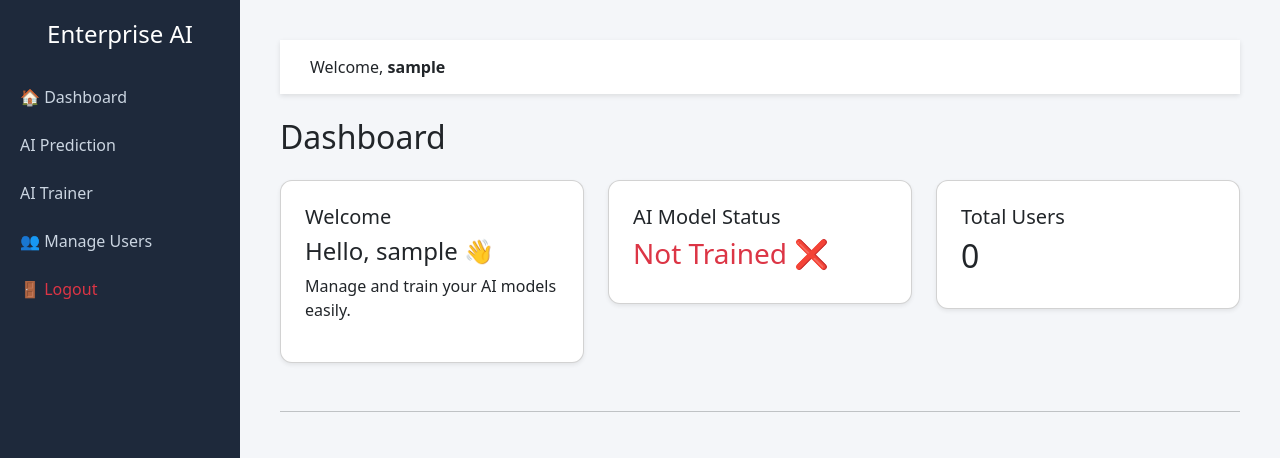
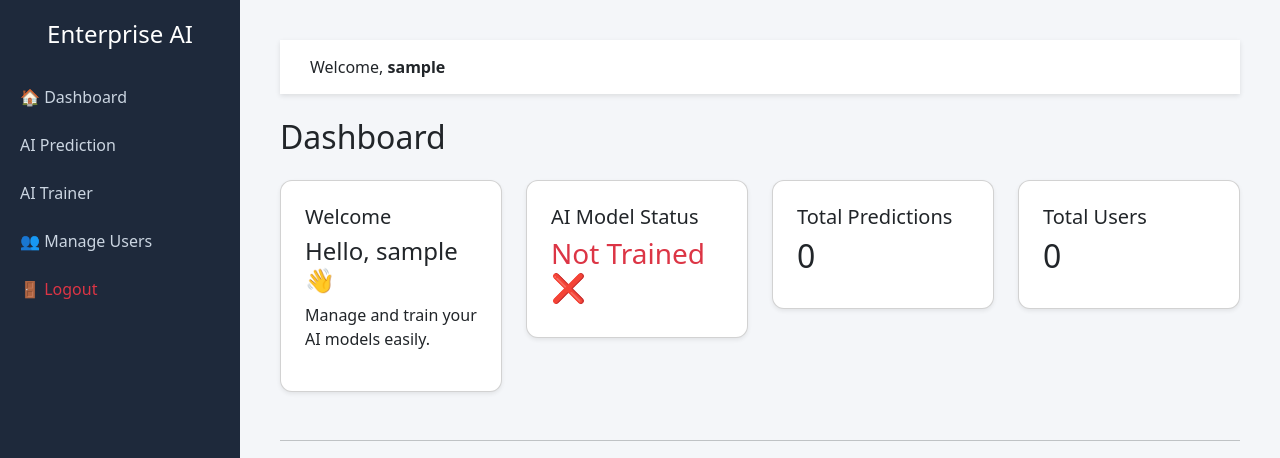
Before and after one commit to abdulkalam0217/enterprise-ai-platform, a Flask app: page /dashboard in a window 1280 px wide. Shown: the top 458 px of the page. Run offline with Flask 3, Linux system fonts and the light colour scheme; the visitor is signed in with stand-in values (Sample User, id 1); data that the repository does not hold is empty.

Commit message:
Updated dashboard with total predictions

```diff
--- a/app.py
+++ b/app.py
@@ -165,6 +165,8 @@ def dashboard():
     cur = connection.cursor()
     cur.execute("SELECT id, email, role FROM users")
     users = cur.fetchall()
+    cur.execute("SELECT COUNT(*) FROM predictions")
+    total_predictions = cur.fetchone()[0]
     cur.close()
     connection.close()
 
@@ -175,7 +177,8 @@ def dashboard():
         user=session["user"],
         role=session["role"],
         users=users,
-        model_status=model_exists
+        model_status=model_exists,
+        total_predictions=total_predictions
     )
 @app.route("/logout")
 def logout():
--- a/templates/dashboard.html
+++ b/templates/dashboard.html
@@ -7,7 +7,7 @@
 <div class="row">
 
     <!-- Welcome Card -->
-    <div class="col-md-4">
+    <div class="col-md-3">
         <div class="card p-4 shadow-sm">
             <h5>Welcome</h5>
             <h4>Hello, {{ user }} 👋</h4>
@@ -16,7 +16,7 @@
     </div>
 
     <!-- Model Status -->
-    <div class="col-md-4">
+    <div class="col-md-3">
         <div class="card p-4 shadow-sm">
             <h5>AI Model Status</h5>
             {% if model_status %}
@@ -27,9 +27,17 @@
         </div>
     </div>
 
+    <!-- Total Predictions -->
+    <div class="col-md-3">
+        <div class="card p-4 shadow-sm">
+            <h5>Total Predictions</h5>
+            <h2>{{ total_predictions }}</h2>
+        </div>
+    </div>
+
     <!-- Total Users (Admin Only) -->
     {% if role == "admin" %}
-    <div class="col-md-4">
+    <div class="col-md-3">
         <div class="card p-4 shadow-sm">
             <h5>Total Users</h5>
             <h2>{{ users|length }}</h2>
```
